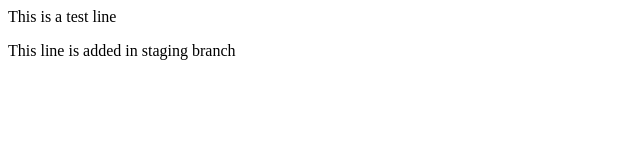
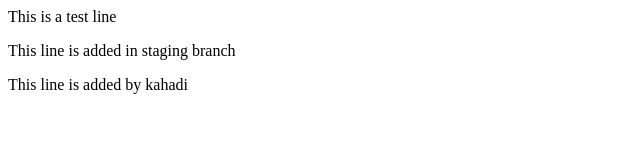
Before and after one commit to sakibkahadi/dummy-repo, a plain HTML site: page index.html in a window 1280 px wide. Shown: the whole page, without its empty margins (0-640 px from the left). Drawn offline with Linux system fonts and the light colour scheme.

Commit message:
line added in index

```diff
--- a/index.html
+++ b/index.html
@@ -1,2 +1,3 @@
 <p>This is a test line</p>
 <p>This line is added in staging branch</p>
+<p>This line is added by kahadi</p>
```
